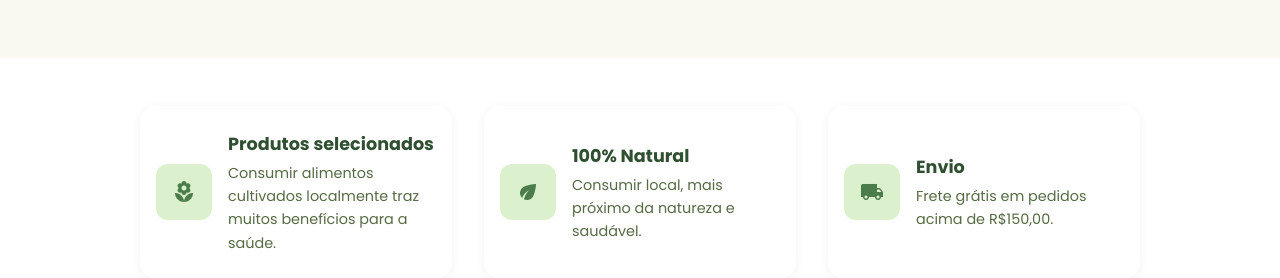
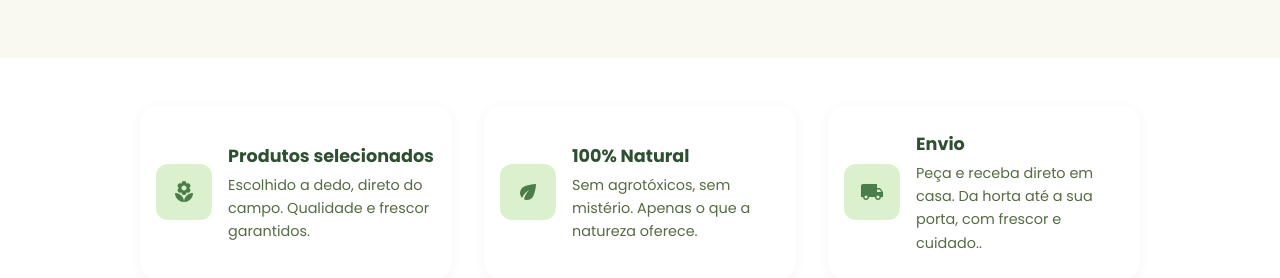
Before and after one commit to alicesiilva/orgbitebio, a plain HTML site: page index.html in a window 1280 px wide. Shown: the part 522-800 px from the top of the page. Drawn offline with Linux system fonts and the light colour scheme.

Commit message:
index.html

```diff
--- a/index.html
+++ b/index.html
@@ -741,7 +741,7 @@
       </div>
       <div class="feature-text">
         <div class="feature-title">Produtos selecionados</div>
-        <div class="feature-desc">Consumir alimentos cultivados localmente traz muitos benefícios para a saúde.</div>
+        <div class="feature-desc">Escolhido a dedo, direto do campo. Qualidade e frescor garantidos.</div>
       </div>
     </article>
 
@@ -752,7 +752,7 @@
       </div>
       <div class="feature-text">
         <div class="feature-title">100% Natural</div>
-        <div class="feature-desc">Consumir local, mais próximo da natureza e saudável.</div>
+        <div class="feature-desc">Sem agrotóxicos, sem mistério. Apenas o que a natureza oferece.</div>
       </div>
     </article>
 
@@ -762,7 +762,7 @@
       </div>
       <div class="feature-text">
         <div class="feature-title">Envio</div>
-        <div class="feature-desc">Frete grátis em pedidos acima de R$150,00.</div>
+        <div class="feature-desc">Peça e receba direto em casa. Da horta até a sua porta, com frescor e cuidado..</div>
       </div>
     </article>
   </section>
```
